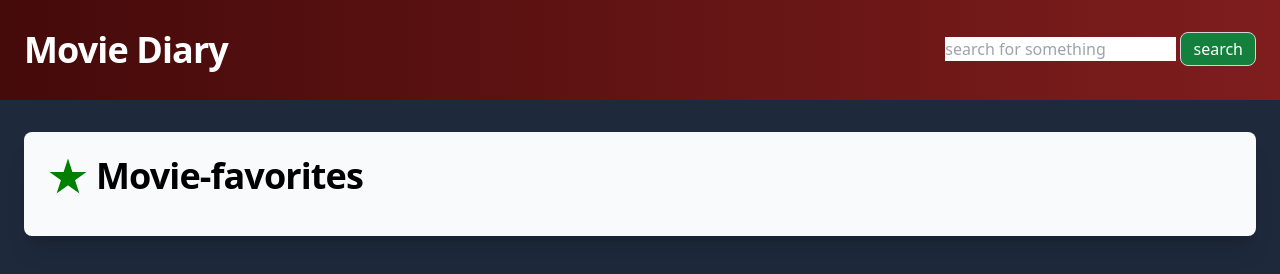
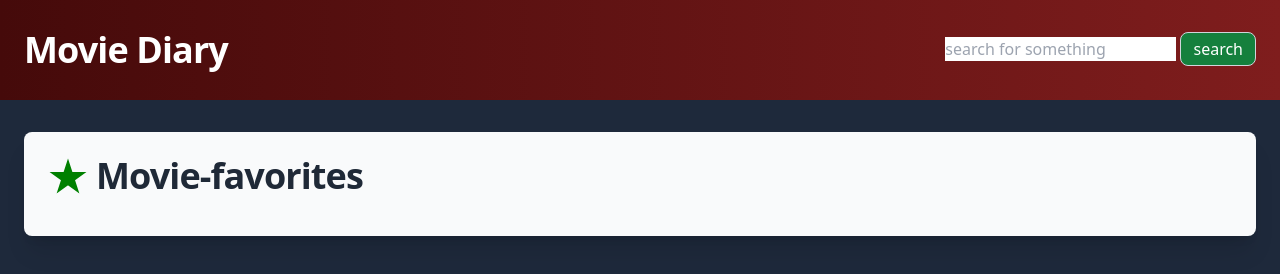
Before and after one commit to ZahraR85/MovieDatabaseRefactor, a website built with Parcel: page index.html in a window 1280 px wide. Built offline with nearby package versions, Linux system fonts and the light colour scheme; no server answers.

Commit message:
fixed movie-favorites text color

```diff
--- a/index.html
+++ b/index.html
@@ -36,7 +36,7 @@
                 <div
                     class="flex-1 mb-6 flex flex-col bg-gray-50 rounded-lg shadow-xl p-6">
                     <h2
-                        class="mb-4 text-4xl font-extrabold tracking-tight leading-none text-grey-800 md:text-2xl lg:text-4xl dark:text-white flex gap-2">
+                        class="mb-4 text-4xl font-extrabold tracking-tight leading-none text-gray-800 md:text-2xl lg:text-4xl dark:text-gray-500 flex gap-2">
                         <svg class="w-10" xmlns="http://www.w3.org/2000/svg"
                             viewBox="0 0 260 245" fill="green">
                             <path d="m56,237 74-228 74,228L10,96h240" />
```
